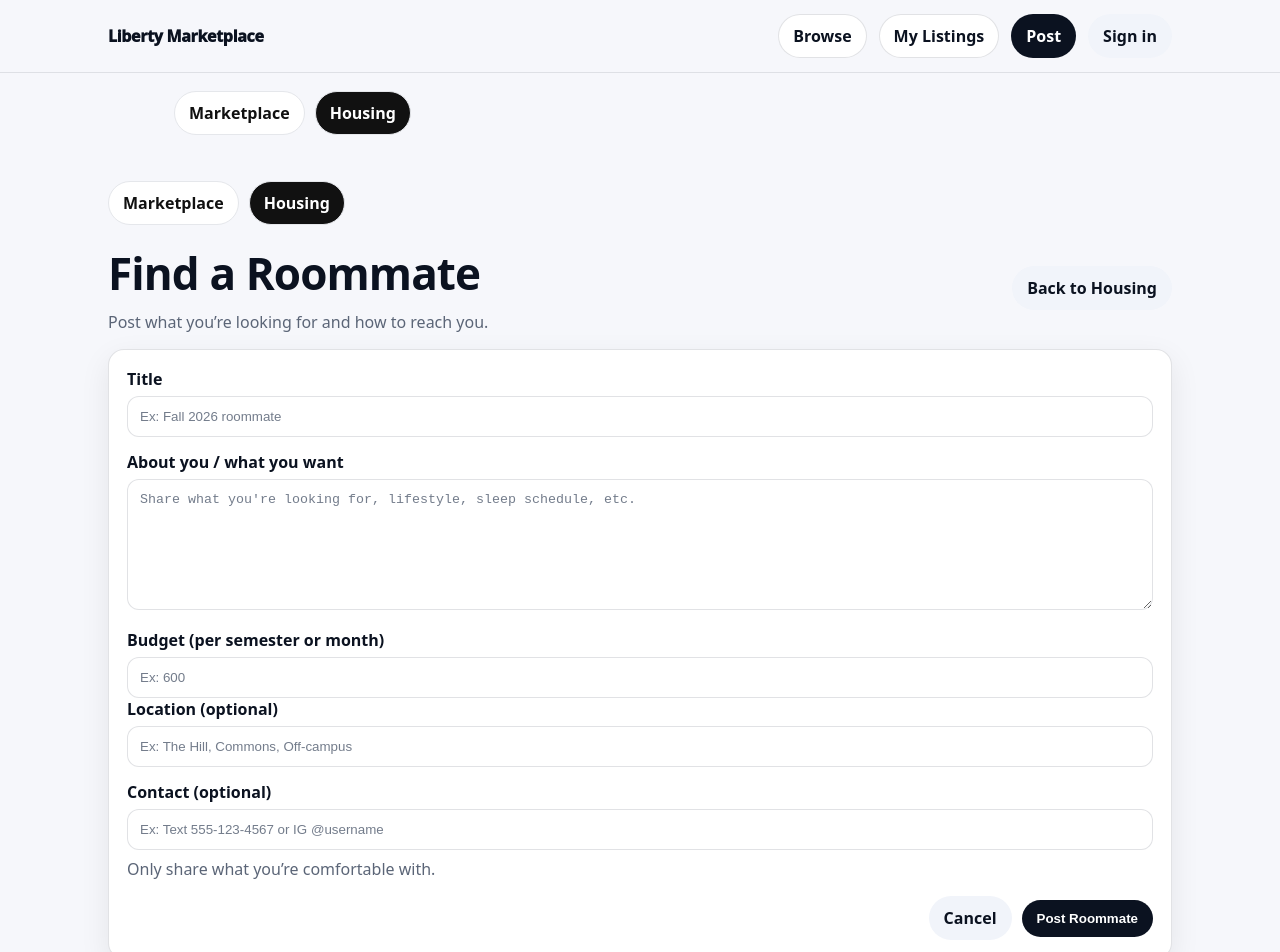
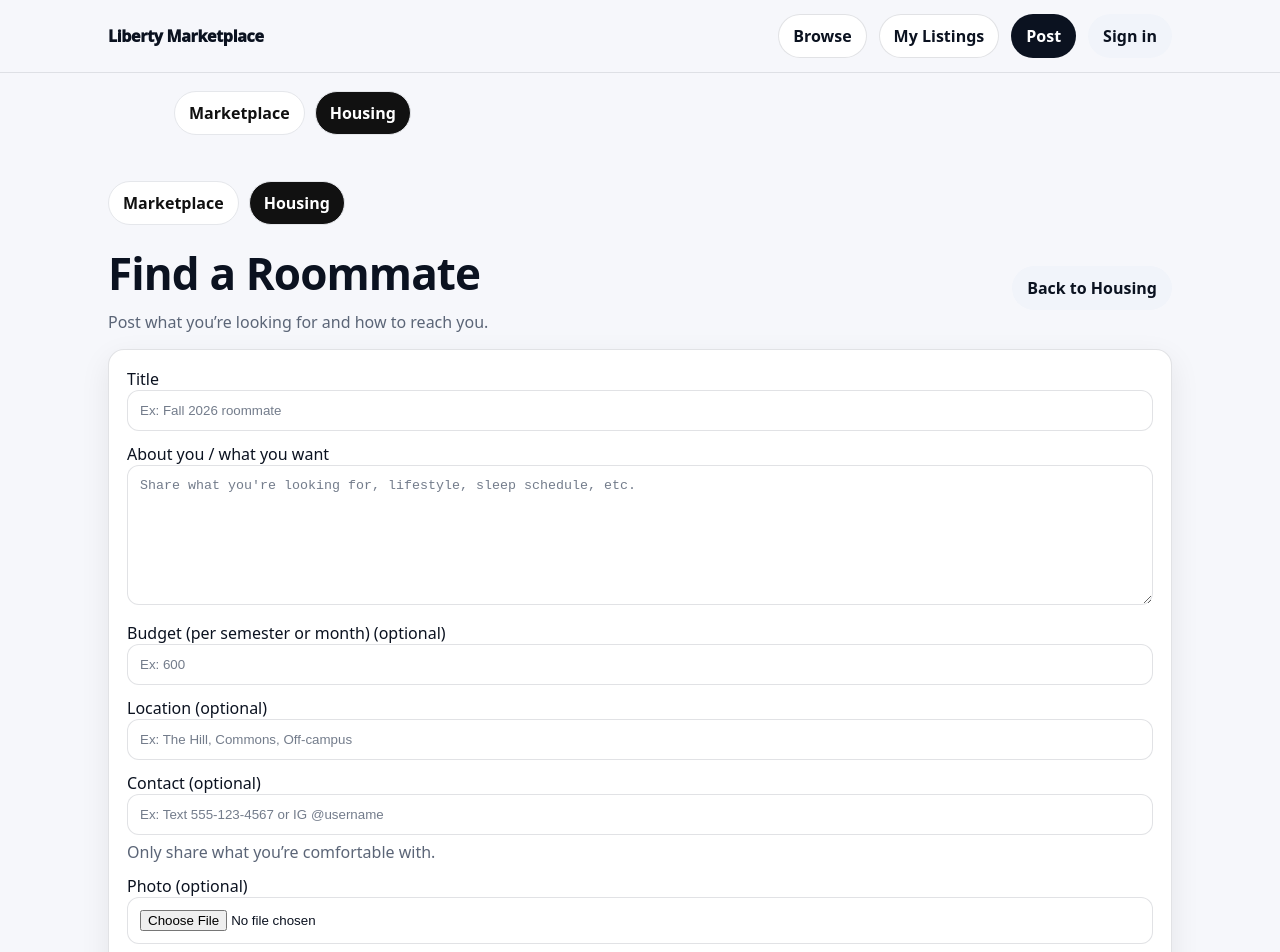
Before and after one commit to Mikeberg24/LU-Marketplace, a Next.js app: page /housing/roommates/new in a window 1280 px wide. Shown: the top 952 px of the page. Built offline with nearby package versions, Linux system fonts and the light colour scheme; no server answers.

Commit message:
Fix housing posts: use correct columns + show images

```diff
--- a/app/housing/roommates/new/page.tsx
+++ b/app/housing/roommates/new/page.tsx
@@ -1,68 +1,84 @@
 "use client";
 
+import { useState } from "react";
+import { useRouter } from "next/navigation";
 import Link from "next/link";
-import { useRouter } from "next/navigation";
-import { useState } from "react";
 import PrimaryTabs from "@/components/PrimaryTabs";
 import { supabase } from "@/lib/supabaseClient";
 
-export default function NewRoommatePostPage() {
+async function uploadHousingImage(file: File, userId: string) {
+  const ext = file.name.split(".").pop() || "jpg";
+  const fileName = `${userId}/${Date.now()}.${ext}`;
+
+  const { error } = await supabase.storage.from("housing-images").upload(fileName, file, {
+    upsert: true,
+  });
+
+  if (error) throw error;
+
+  const { data } = supabase.storage.from("housing-images").getPublicUrl(fileName);
+  return data.publicUrl;
+}
+
+export default function RoommateNewPage() {
   const router = useRouter();
 
   const [title, setTitle] = useState("");
   const [description, setDescription] = useState("");
-  const [budget, setBudget] = useState<string>("");
+  const [budget, setBudget] = useState(""); // maps to DB budget (integer)
   const [location, setLocation] = useState("");
   const [contact, setContact] = useState("");
+  const [imageFile, setImageFile] = useState<File | null>(null);
 
   const [loading, setLoading] = useState(false);
   const [err, setErr] = useState<string | null>(null);
 
-  const submit = async (e: React.FormEvent) => {
+  const onSubmit = async (e: React.FormEvent) => {
     e.preventDefault();
     setErr(null);
 
-    const t = title.trim();
-    const d = description.trim();
+    if (!title.trim()) return setErr("Please add a title.");
+    if (!description.trim()) return setErr("Please describe what you’re looking for.");
 
-    if (!t) return setErr("Please add a title.");
-    if (!d) return setErr("Please add a short description.");
+    // budget is optional — but if provided it must be numeric
+    if (budget.trim() && Number.isNaN(Number(budget))) return setErr("Budget must be a number.");
 
     setLoading(true);
 
-    const {
-      data: { user },
-      error: userErr,
-    } = await supabase.auth.getUser();
+    try {
+      const { data: authData, error: authErr } = await supabase.auth.getUser();
+      if (authErr) throw authErr;
 
-    if (userErr || !user) {
+      const user = authData.user;
+      if (!user) {
         setLoading(false);
-      return setErr("You must be signed in.");
+        return setErr("You must be signed in to post.");
       }
 
-    const b = budget.trim() ? Number(budget) : null;
-    if (budget.trim() && Number.isNaN(b)) {
-      setLoading(false);
-      return setErr("Budget must be a number.");
+      let imageUrl: string | null = null;
+      if (imageFile) {
+        imageUrl = await uploadHousingImage(imageFile, user.id);
       }
 
       const { error: insertErr } = await supabase.from("housing_posts").insert({
         user_id: user.id,
         post_type: "roommate",
-      title: t,
-      description: d,
-      budget: b,
+        title: title.trim(),
+        description: description.trim(),
+        budget: budget.trim() ? Number(budget) : null,
         location: location.trim() || null,
         contact: contact.trim() || null,
+        image_url: imageUrl,
       });
 
-    if (insertErr) {
+      if (insertErr) throw insertErr;
+
+      router.push("/housing");
+      router.refresh();
+    } catch (e: any) {
+      setErr(e?.message ?? "Something went wrong.");
       setLoading(false);
-      return setErr(insertErr.message);
     }
-
-    setLoading(false);
-    router.push("/housing");
   };
 
   return (
@@ -78,73 +94,82 @@ export default function NewRoommatePostPage() {
         <Link className="btn btnSoft" href="/housing">
           Back to Housing
         </Link>
+
       </div>
 
-      <form onSubmit={submit} className="card cardPad" style={{ marginTop: 16 }}>
-        <label style={{ fontWeight: 900 }}>Title</label>
+      <form onSubmit={onSubmit} className="card cardPad" style={{ marginTop: 16 }}>
+        <div style={{ marginBottom: 12 }}>
+          <label className="label">Title</label>
           <input
             className="input"
             value={title}
             onChange={(e) => setTitle(e.target.value)}
             placeholder="Ex: Fall 2026 roommate"
-          style={{ marginTop: 6 }}
           />
+        </div>
 
-        <div style={{ marginTop: 14 }}>
-          <label style={{ fontWeight: 900 }}>About you / what you want</label>
+        <div style={{ marginBottom: 12 }}>
+          <label className="label">About you / what you want</label>
           <textarea
-            className="textarea"
+            className="input"
             value={description}
             onChange={(e) => setDescription(e.target.value)}
             placeholder="Share what you're looking for, lifestyle, sleep schedule, etc."
-            rows={7}
-            style={{ marginTop: 6 }}
+            style={{ minHeight: 140 }}
           />
         </div>
 
-        <div className="grid2" style={{ marginTop: 14 }}>
-          <div>
-            <label style={{ fontWeight: 900 }}>Budget (per semester or month)</label>
+        <div style={{ marginBottom: 12 }}>
+          <label className="label">Budget (per semester or month) (optional)</label>
           <input
             className="input"
             value={budget}
             onChange={(e) => setBudget(e.target.value)}
             placeholder="Ex: 600"
-              style={{ marginTop: 6 }}
             inputMode="numeric"
           />
         </div>
 
-          <div>
-            <label style={{ fontWeight: 900 }}>Location (optional)</label>
+        <div style={{ marginBottom: 12 }}>
+          <label className="label">Location (optional)</label>
           <input
             className="input"
             value={location}
             onChange={(e) => setLocation(e.target.value)}
             placeholder="Ex: The Hill, Commons, Off-campus"
-              style={{ marginTop: 6 }}
           />
         </div>
-        </div>
 
-        <div style={{ marginTop: 14 }}>
-          <label style={{ fontWeight: 900 }}>Contact (optional)</label>
+        <div style={{ marginBottom: 12 }}>
+          <label className="label">Contact (optional)</label>
           <input
             className="input"
             value={contact}
             onChange={(e) => setContact(e.target.value)}
             placeholder="Ex: Text 555-123-4567 or IG @username"
-            style={{ marginTop: 6 }}
           />
-          <div className="subtle" style={{ marginTop: 8 }}>
+          <div className="subtle" style={{ marginTop: 6 }}>
             Only share what you’re comfortable with.
+          </div>
+        </div>
+
+        <div style={{ marginBottom: 12 }}>
+          <label className="label">Photo (optional)</label>
+          <input
+            className="input"
+            type="file"
+            accept="image/*"
+            onChange={(e) => setImageFile(e.target.files?.[0] ?? null)}
+          />
+          <div className="subtle" style={{ marginTop: 6 }}>
+            A clear face photo works best (optional).
           </div>
         </div>
 
         {err && (
           <div
             style={{
-              marginTop: 14,
+              marginTop: 10,
               padding: 12,
               borderRadius: 12,
               border: "1px solid rgba(239,68,68,.25)",
@@ -157,11 +182,10 @@ export default function NewRoommatePostPage() {
           </div>
         )}
 
-        <div className="row" style={{ justifyContent: "flex-end", gap: 10, marginTop: 16 }}>
+        <div className="row" style={{ marginTop: 14, justifyContent: "flex-end", gap: 12 }}>
           <Link className="btn btnSoft" href="/housing">
             Cancel
           </Link>
-
           <button className="btn btnPrimary" type="submit" disabled={loading}>
             {loading ? "Posting..." : "Post Roommate"}
           </button>
```
Also changed, not shown: app/housing/new/page.tsx (+47 -120 lines), app/housing/page.tsx (+50 -5 lines). Lines whose indentation alone changed are shown as unchanged.
